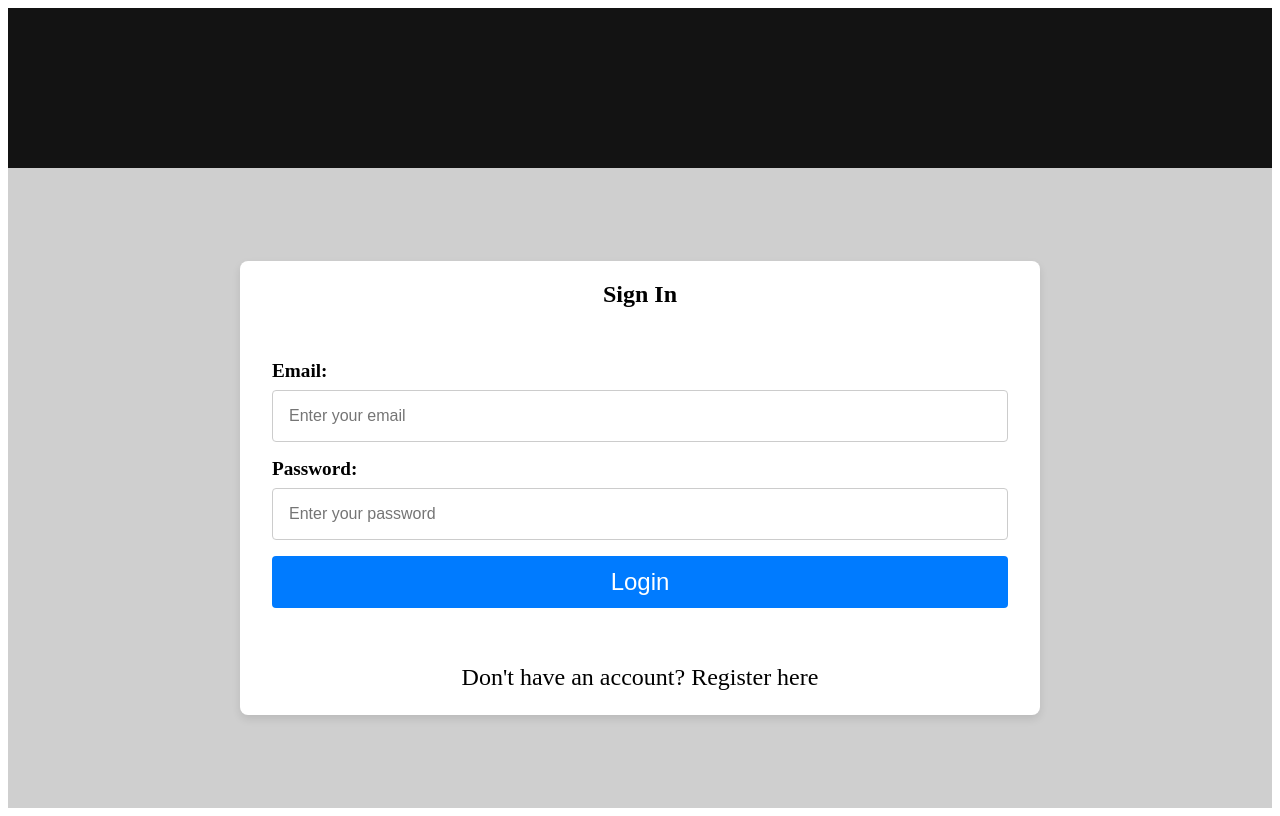
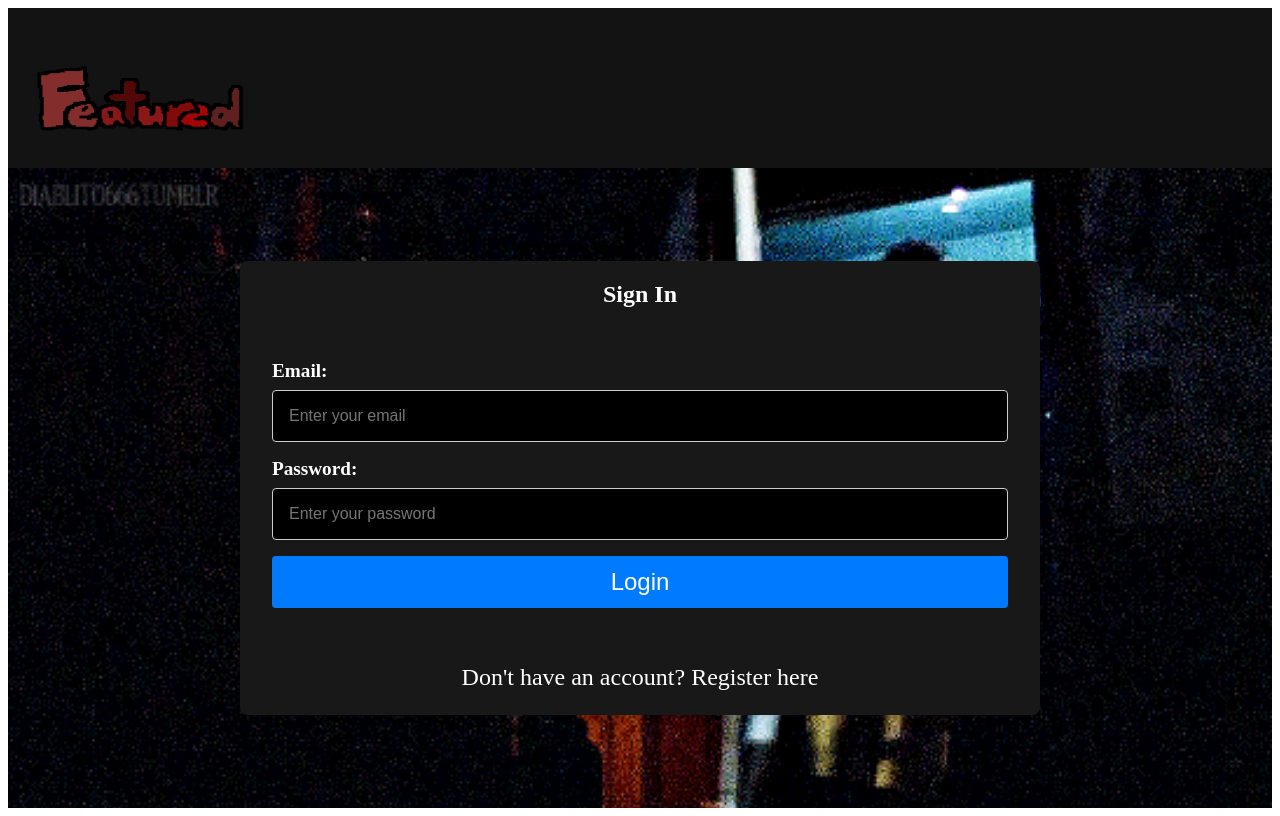
Before and after one commit to wedward6/bigDatabaseWebsite, a website with bundled scripts: page BigDatabaseWebsite/SignInPage.html in a window 1280 px wide. Built offline with nearby package versions, Linux system fonts and the light colour scheme.

Commit message:
added featured tab pathing to sign in/register
Changed sign in color scheme

```diff
--- a/BigDatabaseWebsite/SignInPage.html
+++ b/BigDatabaseWebsite/SignInPage.html
@@ -6,7 +6,10 @@
 </head>
 <body>
 	<Div class = "container">
-   		<nav class="TopBar"></nav>
+   		<nav class="TopBar">
+			<img id="image1" src="featured.png" onclick="window.location.href = 'featuredPage.html'">
+
+		</nav>
    		<main class="MainScreen">
 			<Div class="SignInCard">
 				<h2> Sign In</h2>
--- a/BigDatabaseWebsite/css/styles.css
+++ b/BigDatabaseWebsite/css/styles.css
@@ -1,15 +1,22 @@
 .container {
     display: grid;
 
-    grid-template-rows: auto 1fr;
+    grid-template-rows: 20% 1fr;
     height: 100vh;
 }
 
 .TopBar{
     background-color: rgb(19, 19, 19);
-    padding: 5rem;
+    padding: 1rem;
+
+    height: 100%;
+
+    display: grid;
+    grid-template-rows: 1fr auto;
 }
 .MainScreen{
+    background-image: url('/BigDatabaseWebsite/texaschainsaw.gif');
+    background-size: cover;
     background-color: rgb(207, 207, 207);
 
     display: flex;
@@ -19,7 +26,7 @@
 .SignInCard{
     text-align: center;
 
-    background-color: rgb(255, 255, 255);
+    background-color: #181818;
     margin: 20px 0 20px 0;
 
 
@@ -27,6 +34,8 @@
 
     box-shadow: 0 4px 8px rgba(0, 0, 0, 0.1); /* Add shadow for visual depth */
     border-radius: 8px; /* Rounded corners */
+
+    color:white;
 }
 form {
     display: flex;
@@ -36,6 +45,7 @@ form {
     margin-top: 1rem;
     padding: 2rem;
 
+
 }
 
 label {
@@ -44,6 +54,7 @@ label {
     font-weight: bold;
 
     font-size: larger;
+    color: white;
 }
 
 input[type="email"],
@@ -57,6 +68,8 @@ input[type="password"] {
     width: 100%; /* Make inputs take up the full width of the form */
 
     box-sizing: border-box; /* Ensure padding doesn't overflow the width */
+
+    background-color: black;
 }
 
 button[type="submit"] {
@@ -78,3 +91,8 @@ button[type="submit"]:hover {
 .registerLink{
     font-size: x-large;
 }
+
+#image1{
+    width: 20%;
+    height: 80%;
+}
```
Also changed, not shown: BigDatabaseWebsite/ClothingStoreHomePage.html (+2 -2 lines), BigDatabaseWebsite/RegisterPage.html (+3 -1 lines).
